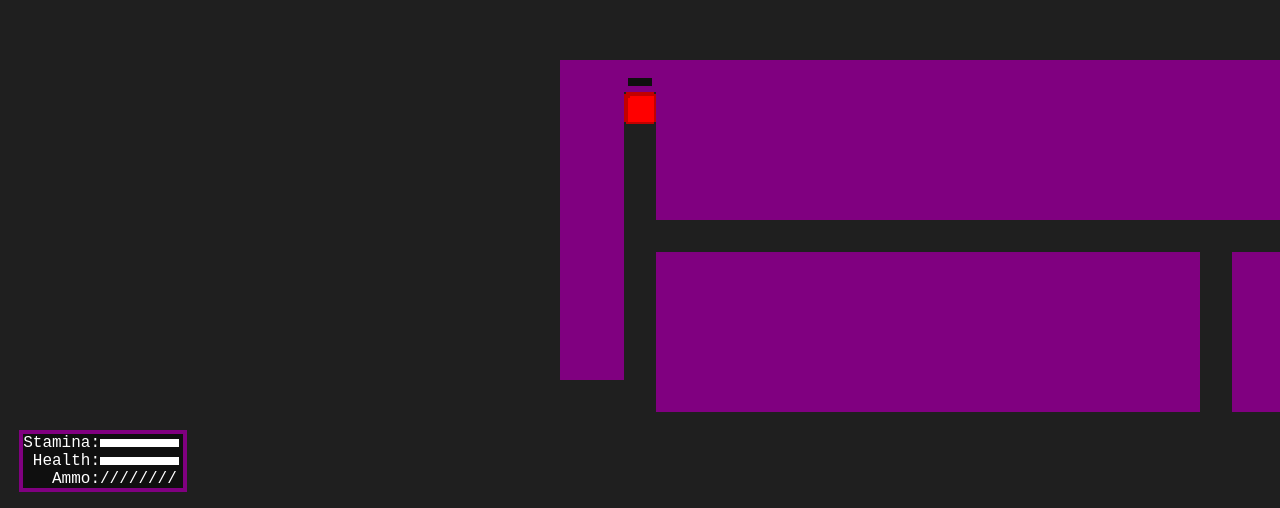
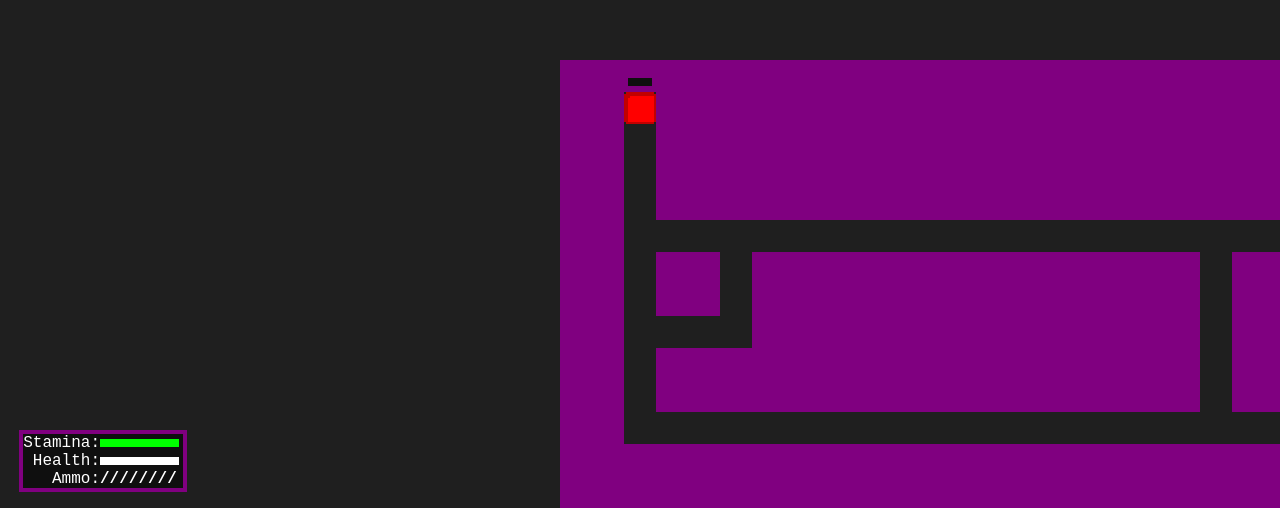
Before and after one commit to LU-SIFE/untitled-game, a plain HTML site: page index.html in a window 1280 px wide. Shown: the part 292-800 px from the top of the page. Drawn offline with Linux system fonts and the light colour scheme.

Commit message:
added new styling

```diff
--- a/index.css
+++ b/index.css
@@ -53,6 +53,7 @@ canvas {
 
 #ammo {
     text-align: left;
+    font-weight: bolder;
     width: 100%;
 }
 
@@ -61,8 +62,8 @@ canvas {
 }
 
 @keyframes reload {
-    from {width: 0%;}
-    to {width: 50%;}
+    from {width: 0%; background-color: red;}
+    to {width: 50%; background-color: rgb(0, 255, 0);}
 }
 
 @keyframes flash {
--- a/index.js
+++ b/index.js
@@ -10,16 +10,24 @@ img.src = 'img/upham.png';
 var projectiles = new Object();
 var gunDirection = 1;
 var reloading = false;
+var myGamePieceColor = "red";
+var gunColor = "#0f0f0f";
+var r = 0;
+var g = 255;
+var b = 0;
+var color_cycle = "rgb(" + r + ", " + g + ", " + b + ")";
 
 function startGame() {
-    myGamePieceColor = "red";
     myGamePiece = new component(32, 32, myGamePieceColor, 64, 32, true);
-    myGun = new component(24, 8, "#0f0f0f", 64, 64);
-    myObstacle  = new component(32 * 2, 32 * 10, "purple", 0, 0);
-    myObstacle5  = new component(32, 32, "purple", 32 * 2, 0);
+    myGun = new component(24, 8, gunColor, 64, 64, "gun");
+    myObstacle  = new component(32 * 2, 32 * 12, "purple", 0, 0);
     myObstacle2  = new component(32 * 25, 32 * 5, "purple", 32 * 3, 0);
-    myObstacle3  = new component(32 * 17, 32 * 5, "purple", 32 * 3 , 32 * 6);
-    myObstacle4  = new component(32 * 5, 32 * 5, "purple", 32 * 21, 32 * 6);
+    myObstacle3  = new component(32 * 2, 32 * 2, "purple", 32 * 3 , 32 * 6);
+    myObstacle4  = new component(32 * 14, 32 * 3, "purple", 32 * 6 , 32 * 6);
+    myObstacle5  = new component(32 * 17, 32 * 2, "purple", 32 * 3 , 32 * 9);
+    myObstacle6  = new component(32 * 5, 32 * 5, "purple", 32 * 21, 32 * 6);
+    myObstacle7  = new component(32, 32, "purple", 32 * 2, 0);
+    myObstacle8  = new component(32 * 28, 32 * 3, "purple", 0, 32 * 12);
     myGameArea.start();
     myGameArea.clear();
     myGameArea.context.translate(myGameArea.canvas.width / 2 - 80, myGameArea.canvas.height / 2 - 49);
@@ -51,7 +59,10 @@ function component(width, height, color, x, y, player) {
     this.y = y + 1;
     this.update = function(){
         ctx = myGameArea.context;
-        if (player) {
+        if (player === "gun") {
+            ctx.fillStyle = gunColor;
+            ctx.fillRect(this.x, this.y, this.width, this.height);
+        } else if (player) {
             ctx.drawImage(img, this.x, this.y, this.width, this.height);
         } else {
             ctx.fillStyle = color;
@@ -62,6 +73,8 @@ function component(width, height, color, x, y, player) {
 
 function shoot(keypress) {
     if (keypress && !(ammo <= 0)) {
+        gunColor = "orangered";
+        setTimeout(function() {gunColor = "#0f0f0f";}, 50);
         document.getElementById("ammo").innerHTML = "";
         ammo--;
         for (i = 0; i < ammo; i++) {
@@ -70,7 +83,7 @@ function shoot(keypress) {
         if (ammo === 0) {
             document.getElementById("ammo").style.width = "0%";
         }
-        projectiles["bullet" + ammo] = new component(16, 16, "blue", myGamePiece.x + 8, myGamePiece.y + 8);
+        projectiles["bullet" + ammo] = new component(16, 16, "yellow", myGamePiece.x + 8, myGamePiece.y + 8);
         projectiles["bullet" + ammo].direction = gunDirection;
 
         console.log(ammo);
@@ -79,6 +92,7 @@ function shoot(keypress) {
 }
 
 function reload() {
+    gunColor = "darkred";
     reloading = true;
     ammo = 0;
     document.getElementById("ammo").style.width = "0%";
@@ -96,6 +110,7 @@ function reload() {
             document.getElementById("ammo").innerHTML += "/";
         }
         reloading = false;
+        gunColor = "#0f0f0f"
     }, 1000);
 }
 
@@ -113,7 +128,10 @@ function collision() {
         isCollide(myGamePiece, myObstacle2) ||
         isCollide(myGamePiece, myObstacle3) ||
         isCollide(myGamePiece, myObstacle4) ||
-        isCollide(myGamePiece, myObstacle5)
+        isCollide(myGamePiece, myObstacle5) ||
+        isCollide(myGamePiece, myObstacle6) ||
+        isCollide(myGamePiece, myObstacle7) ||
+        isCollide(myGamePiece, myObstacle8)
         );
 }
 
@@ -124,7 +142,9 @@ function update_area() {
     myObstacle3.update();
     myObstacle4.update();
     myObstacle5.update();
-    myGun.update();
+    myObstacle6.update();
+    myObstacle7.update();
+    myObstacle8.update();
 
     for (i = 0; i < 8; i++) {
         if (projectiles["bullet" + i]) {
@@ -140,6 +160,7 @@ function update_area() {
             projectiles["bullet" + i].update();
         }
     }
+    myGun.update();
 }
 
 function updateGameArea() {
@@ -159,20 +180,23 @@ function updateGameArea() {
                 stamina -= 0.05;
                 speed = 20;
             } else {
-                document.getElementById("stamina").style.backgroundColor = "red";
                 tired = true;
             }
             document.getElementById("stamina").style.width = stamina + "%";
         } else {
             if (!(stamina >= 50)) {
                 speed = 8;
-                stamina += 0.07;
+                stamina += 0.1;
             } else {
-                document.getElementById("stamina").style.backgroundColor = "white";
                 tired = false;
             }
             document.getElementById("stamina").style.width = stamina + "%";
         }
+
+        r = 255 - (255 / (50 / stamina));
+        g = 255 / (50 / stamina);
+        color_cycle = "rgb(" + r + ", " + g + ", " + b + ")";
+        document.getElementById("stamina").style.backgroundColor = color_cycle;
 
         if (moving_left) {
             myGamePiece.x--;
```
